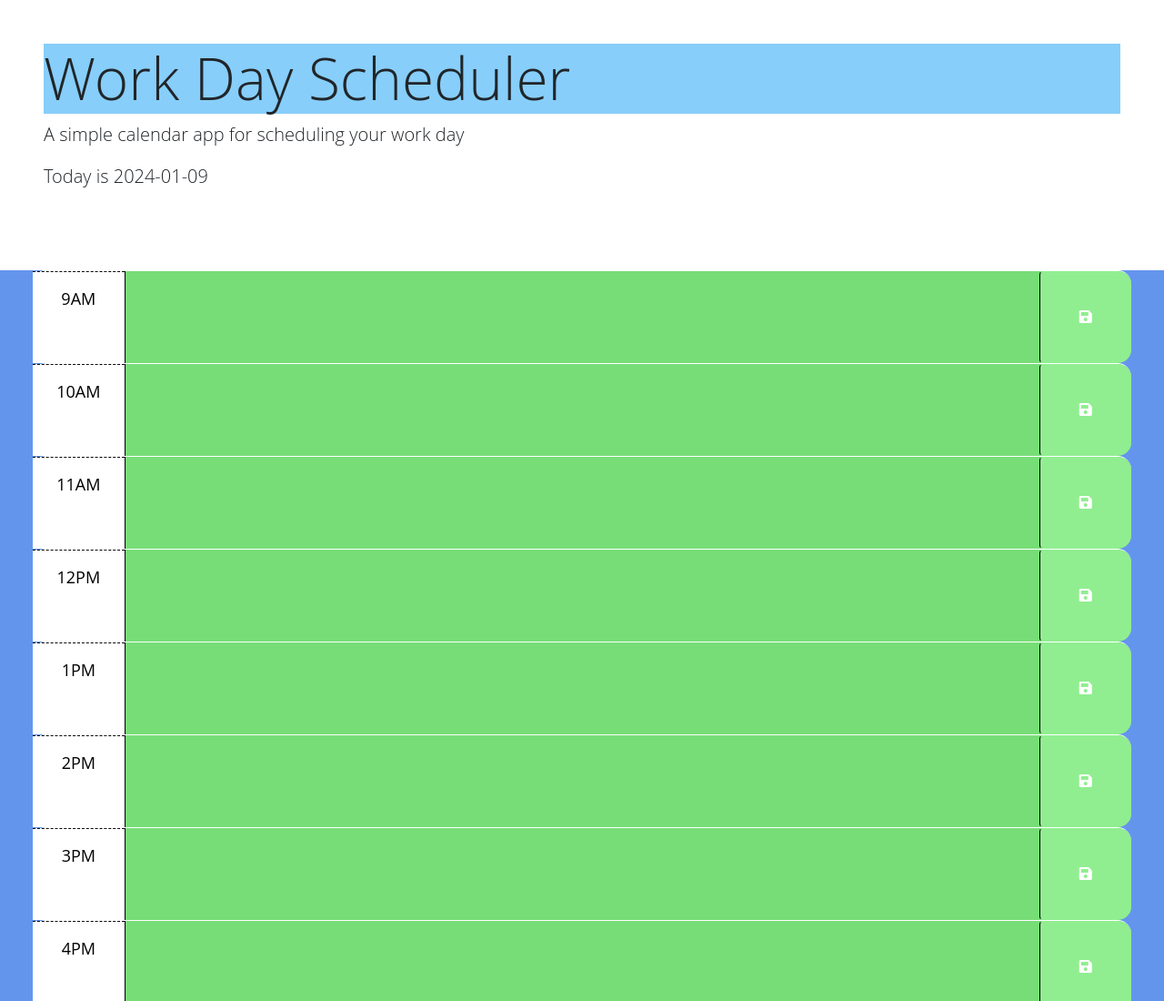
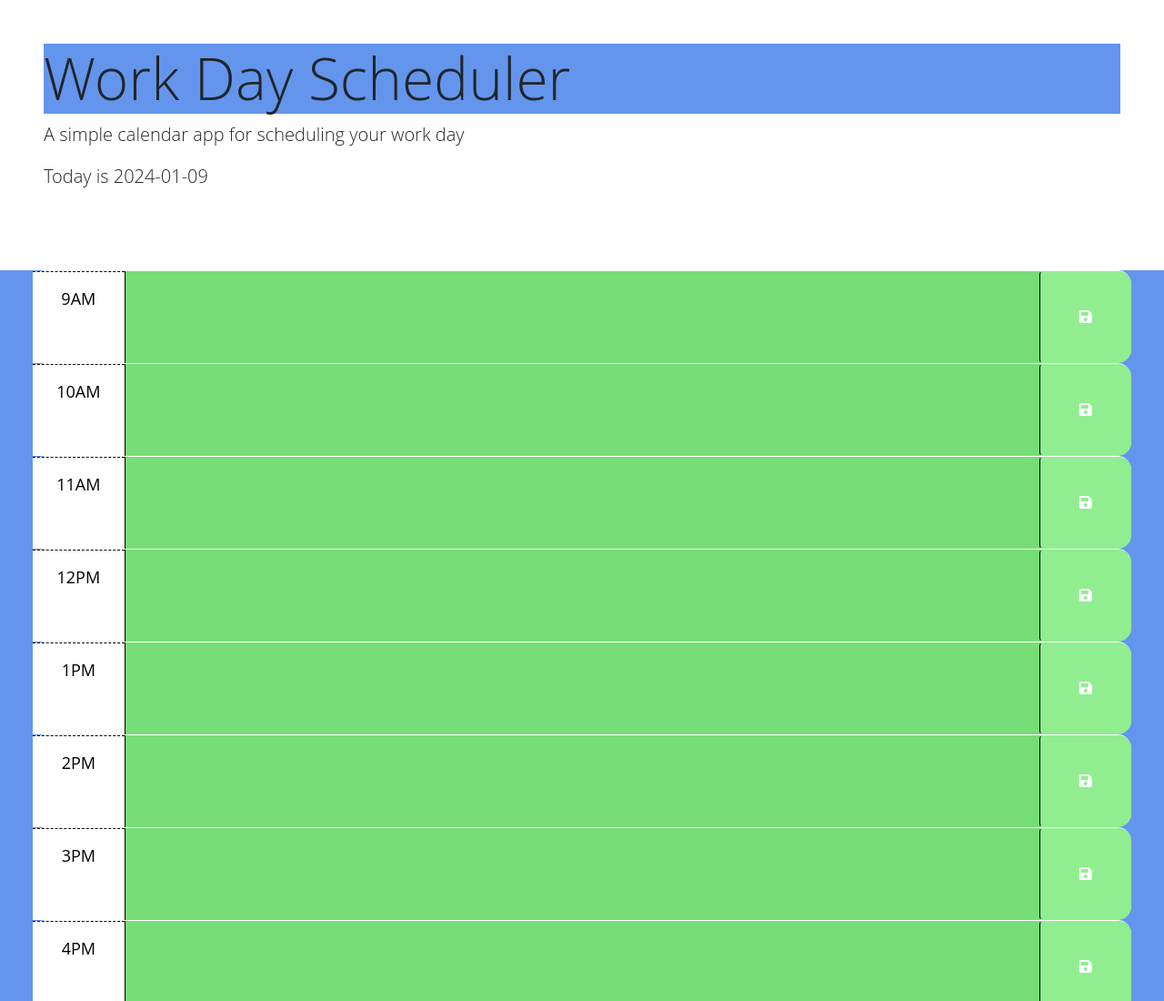
Before and after one commit to Annimosity/Work-Day-Scheduler, a plain HTML site: page index.html in a window 1280 px wide. Shown: the top 1100 px of the page at 91% size. Drawn offline with nearby package versions, Linux system fonts and the light colour scheme.

Commit message:
Final CSS

```diff
--- a/style.css
+++ b/style.css
@@ -13,7 +13,7 @@ textarea {
 }
 
 h1 {
-  background-color: lightskyblue;
+  background-color: cornflowerblue;
   justify-content: center;
 }
 
```
